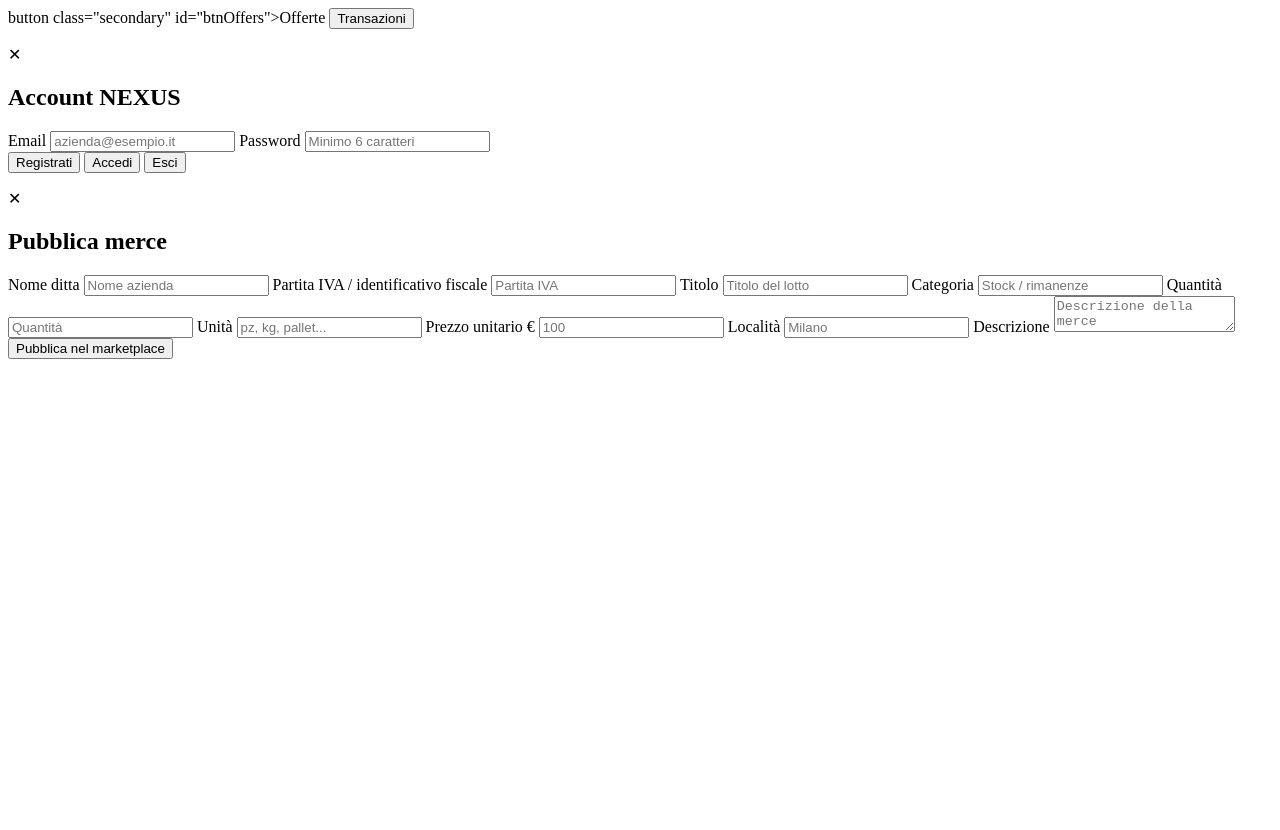
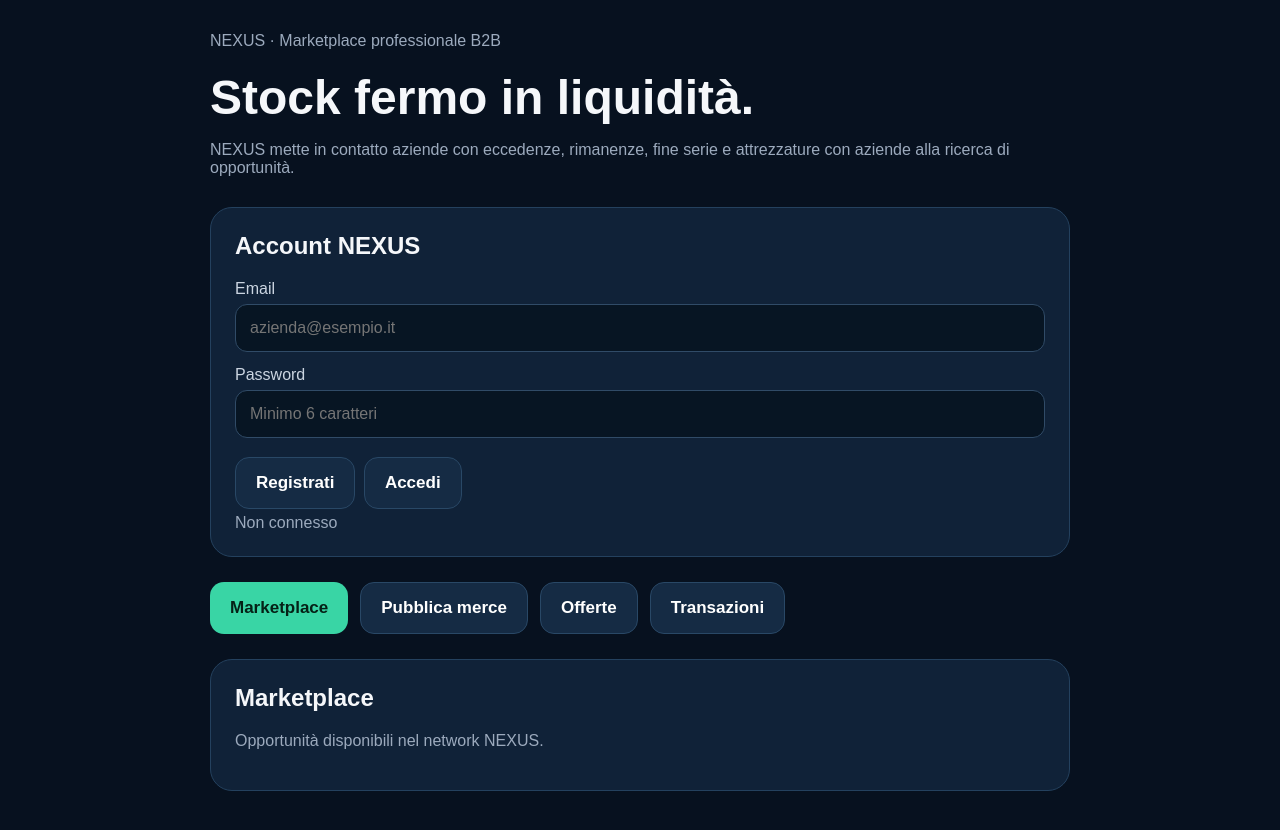
Before and after one commit to topolidis814-beep/nexus-dp, a website: page public/index.html in a window 1280 px wide. Before the commit the page ends 800 px from the top, so only its background shows below. Drawn offline with Linux system fonts and the light colour scheme.

Commit message:
Update index.html

```diff
--- a/public/index.html
+++ b/public/index.html
@@ -1,17 +1,102 @@
-button class="secondary" id="btnOffers">Offerte</button>
-  <button class="secondary" id="btnTx">Transazioni</button>
-</div>
+<!DOCTYPE html>
+<html lang="it">
+<head>
+  <meta charset="UTF-8">
+  <meta name="viewport" content="width=device-width, initial-scale=1.0">
+  <title>NEXUS | Marketplace B2B</title>
 
-<p id="msg" class="muted"></p>
-<div id="out"></div>
+  <style>
+    *{box-sizing:border-box}
+    body{
+      margin:0;
+      font-family:Arial,sans-serif;
+      background:#07111f;
+      color:#f5f7fa;
+    }
+    main{
+      max-width:900px;
+      margin:auto;
+      padding:32px 20px 70px;
+    }
+    h1{
+      font-size:48px;
+      margin:20px 0 12px;
+    }
+    h2{margin-top:0}
+    .muted{color:#9caabd}
+    .hero{margin-bottom:30px}
+    .card{
+      background:#102238;
+      border:1px solid #24415e;
+      border-radius:22px;
+      padding:24px;
+      margin:18px 0;
+    }
+    button{
+      border:0;
+      border-radius:14px;
+      padding:15px 20px;
+      font-size:17px;
+      font-weight:700;
+      cursor:pointer;
+      margin:5px 4px 5px 0;
+    }
+    .primary{
+      background:#39d5a5;
+      color:#052116;
+    }
+    .secondary{
+      background:#152b44;
+      color:white;
+      border:1px solid #294866;
+    }
+    input,textarea{
+      width:100%;
+      padding:14px;
+      margin:6px 0 14px;
+      border-radius:12px;
+      border:1px solid #304b67;
+      background:#071523;
+      color:white;
+      font-size:16px;
+    }
+    textarea{min-height:100px}
+    label{display:block;color:#cbd5e1}
+    .nav{
+      display:flex;
+      flex-wrap:wrap;
+      gap:8px;
+      margin:20px 0;
+    }
+    .hidden{display:none}
+    .listing{
+      padding:16px;
+      background:#0b1b2d;
+      border-radius:14px;
+      margin-top:12px;
+    }
+    #msg{
+      margin-top:14px;
+      color:#39d5a5;
+      font-weight:bold;
+    }
+  </style>
+</head>
 
-</main>
+<body>
 
-<div class="modal" id="accesso">
-<div class="card">
+<main>
 
-<span class="close" id="closeAccess">✕</span>
+  <section class="hero">
+    <div class="muted">NEXUS · Marketplace professionale B2B</div>
+    <h1>Stock fermo in liquidità.</h1>
+    <p class="muted">
+      NEXUS mette in contatto aziende con eccedenze, rimanenze,
+      fine serie e attrezzature con aziende alla ricerca di opportunità.
+    </p>
+  </section>
 
+  <section class="card">
     <h2>Account NEXUS</h2>
 
     <label>Email</label>
@@ -20,22 +105,26 @@ button class="secondary" id="btnOffers">Offerte</button>
     <label>Password</label>
     <input id="password" type="password" placeholder="Minimo 6 caratteri">
 
-<div class="row">
-  <button id="btnSignup">Registrati</button>
-  <button class="secondary" id="btnLogin">Accedi</button>
-  <button class="secondary" id="btnLogout">Esci</button>
+    <button class="secondary" onclick="registerUser()">Registrati</button>
+    <button class="secondary" onclick="loginUser()">Accedi</button>
+
+    <div id="accountStatus" class="muted">Non connesso</div>
+  </section>
+
+  <div class="nav">
+    <button class="primary" onclick="showSection('marketplace')">Marketplace</button>
+    <button class="secondary" onclick="showSection('publish')">Pubblica merce</button>
+    <button class="secondary" onclick="showSection('offers')">Offerte</button>
+    <button class="secondary" onclick="showSection('transactions')">Transazioni</button>
   </div>
 
-<p id="authMessage" class="muted"></p>
+  <section id="marketplace" class="card">
+    <h2>Marketplace</h2>
+    <p class="muted">Opportunità disponibili nel network NEXUS.</p>
+    <div id="listingOutput"></div>
+  </section>
 
-</div>
-</div>
-
-<div class="modal" id="pubblica">
-<div class="card">
-
-<span class="close" id="closePublish">✕</span>
-
+  <section id="publish" class="card hidden">
     <h2>Pubblica merce</h2>
 
     <label>Nome ditta</label>
@@ -45,19 +134,19 @@ button class="secondary" id="btnOffers">Offerte</button>
     <input id="vat" placeholder="Partita IVA">
 
     <label>Titolo</label>
-<input id="title" placeholder="Titolo del lotto">
+    <input id="title" placeholder="Titolo dell'annuncio">
 
     <label>Categoria</label>
-<input id="category" placeholder="Stock / rimanenze">
+    <input id="category" placeholder="Stock / macchinari / materiali">
 
     <label>Quantità</label>
-<input id="quantity" type="number" min="0.01" step="0.01" placeholder="Quantità">
+    <input id="quantity" type="number" placeholder="100">
 
     <label>Unità</label>
     <input id="unit" placeholder="pz, kg, pallet...">
 
     <label>Prezzo unitario €</label>
-<input id="price" type="number" min="0" step="0.01" placeholder="100">
+    <input id="price" type="number" step="0.01" placeholder="100">
 
     <label>Località</label>
     <input id="location" placeholder="Milano">
@@ -65,24 +154,69 @@ button class="secondary" id="btnOffers">Offerte</button>
     <label>Descrizione</label>
     <textarea id="description" placeholder="Descrizione della merce"></textarea>
 
-<button id="btnPublish">Pubblica nel marketplace</button>
+    <button class="primary" onclick="publishListing()">
+      Pubblica nel marketplace
+    </button>
 
-<p id="publishMessage" class="muted"></p>
+    <div id="msg"></div>
+  </section>
 
+  <section id="offers" class="card hidden">
+    <h2>Offerte</h2>
+    <p class="muted">Area gestione offerte NEXUS.</p>
+  </section>
+
+  <section id="transactions" class="card hidden">
+    <h2>Transazioni</h2>
+    <p class="muted">Area transazioni NEXUS.</p>
+  </section>
+
+</main>
+
+<script>
+function showSection(id){
+  ['marketplace','publish','offers','transactions']
+    .forEach(x => document.getElementById(x).classList.add('hidden'));
+
+  document.getElementById(id).classList.remove('hidden');
+}
+
+function registerUser(){
+  document.getElementById('accountStatus').textContent =
+    'Registrazione pronta per collegamento Supabase.';
+}
+
+function loginUser(){
+  document.getElementById('accountStatus').textContent =
+    'Accesso pronto per collegamento Supabase.';
+}
+
+function publishListing(){
+
+  const title = document.getElementById('title').value.trim();
+  const quantity = document.getElementById('quantity').value;
+  const price = document.getElementById('price').value;
+
+  if(!title){
+    document.getElementById('msg').textContent =
+      'Inserisci almeno il titolo.';
+    return;
+  }
+
+  document.getElementById('listingOutput').innerHTML += `
+    <div class="listing">
+      <strong>${title}</strong><br>
+      Quantità: ${quantity || '-'}<br>
+      Prezzo unitario: € ${price || '-'}
     </div>
-</div>
+  `;
 
-<script type="module">
+  document.getElementById('msg').textContent =
+    'Interfaccia funzionante. Annuncio aggiunto al marketplace.';
 
-import { createClient } from 'https://cdn.jsdelivr.net/npm/@supabase/supabase-js@2/+esm';
+  showSection('marketplace');
+}
+</script>
 
-const supabase = createClient(
-  'https://dneascaddmtauntlimpi.supabase.co',
-  'sb_publishable_4vVAwKpUYS3y3__Z4I7HgA_qnL-TEZn'
-);
-
-const $ = id => document.getElementById(id);
-
-function escapeHtml(value){
-  return String(value ?? '').replace(/[&<>"']/g,c=>({
-    '&':'&amp;',
+</body>
+</html>
```
Lines whose indentation alone changed are shown as unchanged.
